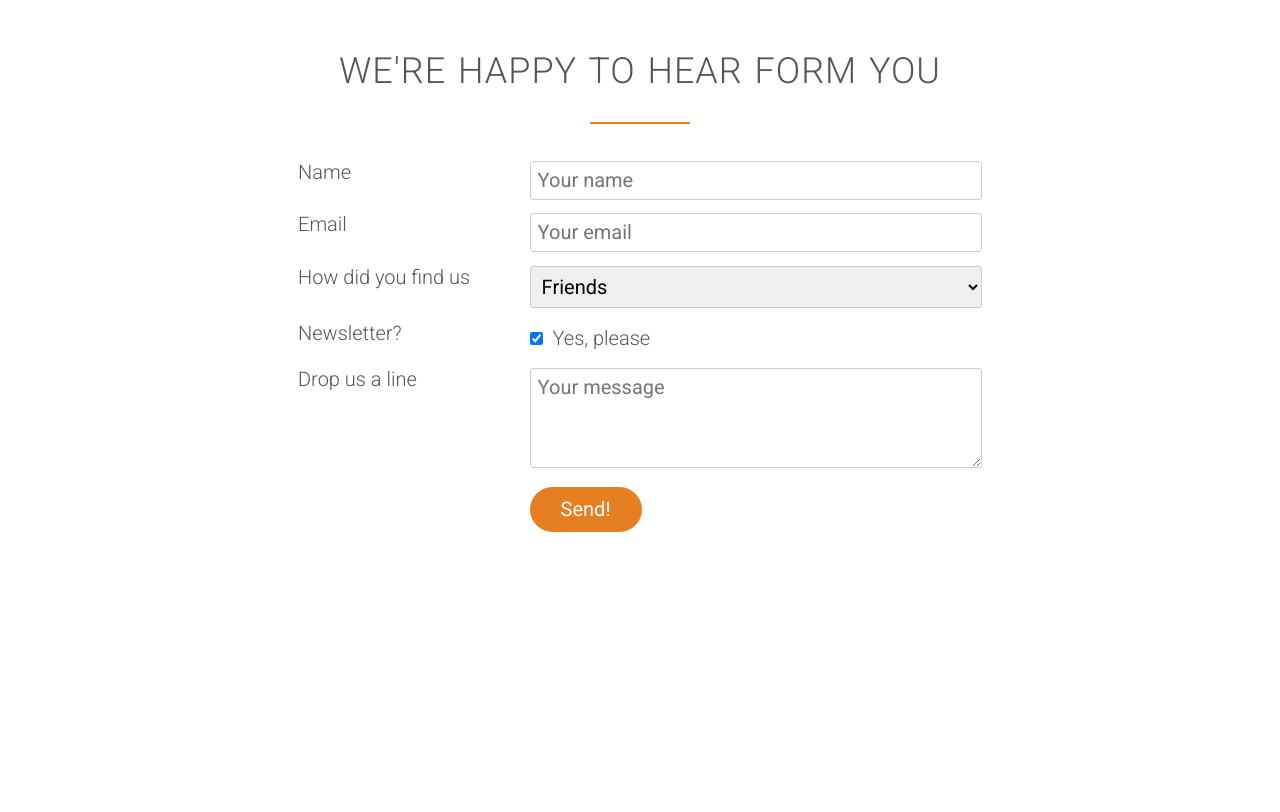
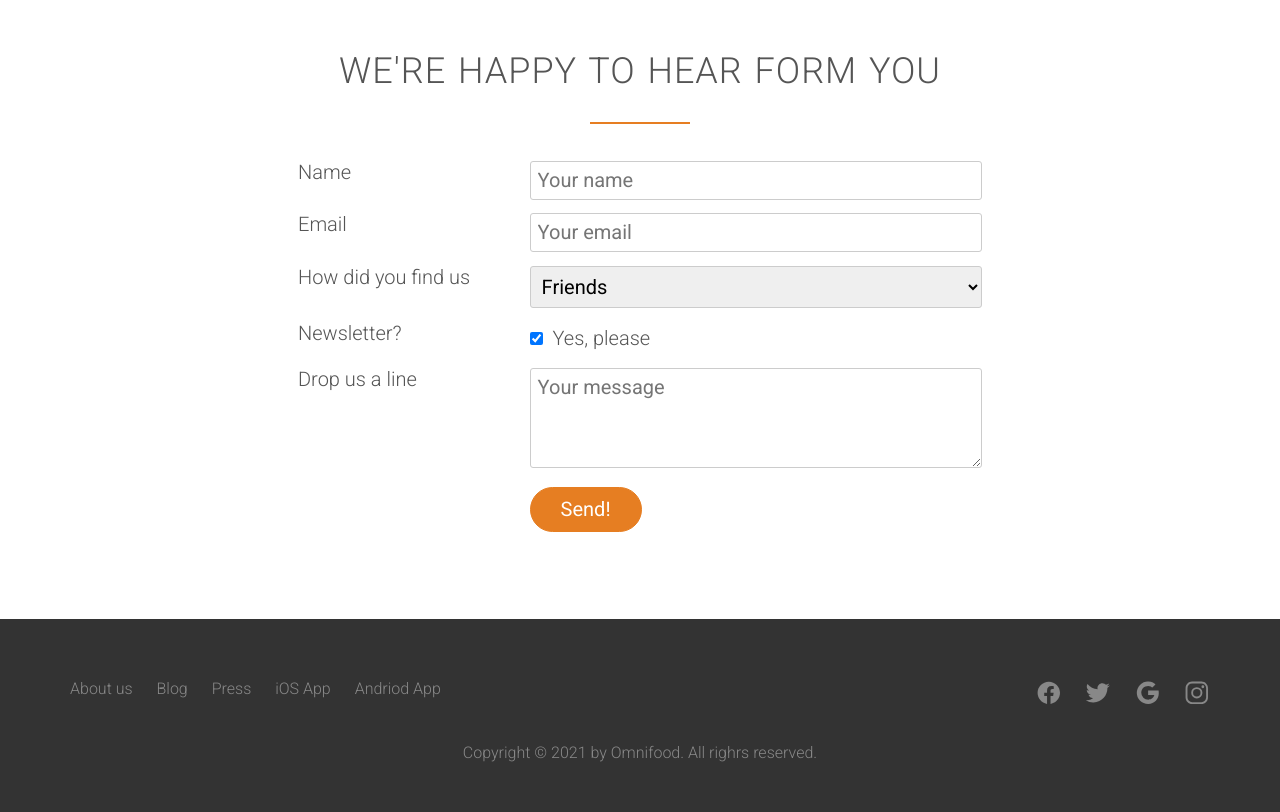
Before and after one commit to Israel-J/Omnifood, a plain HTML site: page index.html in a window 1280 px wide. Shown: the part 4622-5434 px from the top of the page. Before the commit the page ends 5241 px from the top, so only its background shows below. Drawn offline with nearby package versions, Linux system fonts and the light colour scheme.

Commit message:
Added and styled a footer

```diff
--- a/index.html
+++ b/index.html
@@ -184,6 +184,7 @@
                     <a href="#">@omnifood_lx</a>
                 </div>
             </div>
+
             <!--SANFRANSICO-->
             <div class="col span-1-of-4 box">
                 <img src="resources/img/san-francisco.jpg" alt="san-francisco">
@@ -201,6 +202,7 @@
                     <a href="#">@omnifood_lx</a>
                 </div>
             </div>
+
             <!--BERLIN-->
             <div class="col span-1-of-4 box">
                 <img src="resources/img/berlin.jpg" alt="berlin">
@@ -218,6 +220,7 @@
                     <a href="#">@omnifood_lx</a>
                 </div>
             </div>
+
             <!--LONDON-->
             <div class="col span-1-of-4 box">
                 <img src="resources/img/london.jpg" alt="london">
@@ -239,6 +242,7 @@
 
     </section>
 
+    <!--TESTIMONIALS-->
     <section class="section-testimonials">
         <div class="row">
             <h2>Our customers can't live wihtout us</h2>
@@ -268,6 +272,7 @@
         </div>
     </section>
 
+    <!--PLANS-->
     <section class="section-plans">
         <div class="row">
             <h2>Start eating healthy today</h2>
@@ -336,6 +341,7 @@
         </div>
     </section>
 
+    <!--FORM-->
     <section class="section-form">
         <div class="row">
             <h2>We're happy to hear form you</h2>
@@ -400,6 +406,35 @@
         </div>
     </section>
 
+    <footer>
+        <div class="row">
+            <div class="col span-1-of-2">
+                <ul class="footer-nav">
+                    <li><a href="#">About us</a></li>
+                    <li><a href="#">Blog</a></li>
+                    <li><a href="#">Press</a></li>
+                    <li><a href="#">iOS App</a></li>
+                    <li><a href="#">Andriod App</a></li>
+
+                </ul>
+            </div>
+            <div class="col span-1-of-2">
+                <ul class="social-links">
+                    <li><a href="#"><ion-icon class="facebook" name="logo-facebook"></ion-icon></a></li>
+                    <li><a href="#"><ion-icon class="twitter" name="logo-twitter"></ion-icon></a></li>
+                    <li><a href="#"><ion-icon class="google" name="logo-google"></ion-icon></a></li>
+                    <li><a href="#"><ion-icon class="instagram" name="logo-instagram"></ion-icon></a></li>
+                </ul>
+            </div>
+        </div>
+        <div class="row">
+        <p>
+            Copyright &copy; 2021 by Omnifood. All righrs reserved.
+        </p>
+        </div>
+
+    </footer>
+
 </body>
 
 </html>
--- a/resources/css/style.css
+++ b/resources/css/style.css
@@ -487,3 +487,84 @@ input[type="checkbox"] {
 *:focus {
     outline: none;
 }
+
+/* ------------------------------------ */
+/*FOOTER*/
+/* ------------------------------------ */
+
+footer {
+    background-color: #333;
+    padding: 50px;
+    font-size: 80%;
+}
+
+.footer-nav {
+    list-style: none;
+    float: left;
+}
+
+.social-links {
+    list-style: none;
+    float: right;
+}
+
+.footer-nav li,
+.social-links li {
+    display: inline-block;
+    margin-right: 20px;
+}
+
+footer-nav li:last-child,
+.social-links li:last-child {
+    margin: 0;
+}
+
+.footer-nav li a:link,
+footer-nav li a:visited,
+.social-links li a:link,
+.social-links li a:visited {
+    text-decoration: none;
+    border: 0;
+    color: #888;
+    transition: color 0.2s;
+}
+
+.footer-nav li a:hover,
+.footer-nav li a:active {
+    color: #ddd;
+}
+
+.social-links li a:link,
+.social-links li a:visited {
+    font-size: 160%;
+}
+
+.facebook:hover,
+.twitter:hover,
+.google:hover,
+.instagram:hover {
+    transition: color 0.2s;
+}
+
+.facebook:hover {
+    color: #3b5998;
+}
+
+.twitter:hover {
+    color: #00aced;
+}
+
+.google:hover {
+    color: #dd4b39;
+}
+
+.instagram:hover {
+    color: #517fa4;
+}
+
+
+footer p {
+    color: #888;
+    text-align: center;
+    margin-top: 20px;
+}
```
